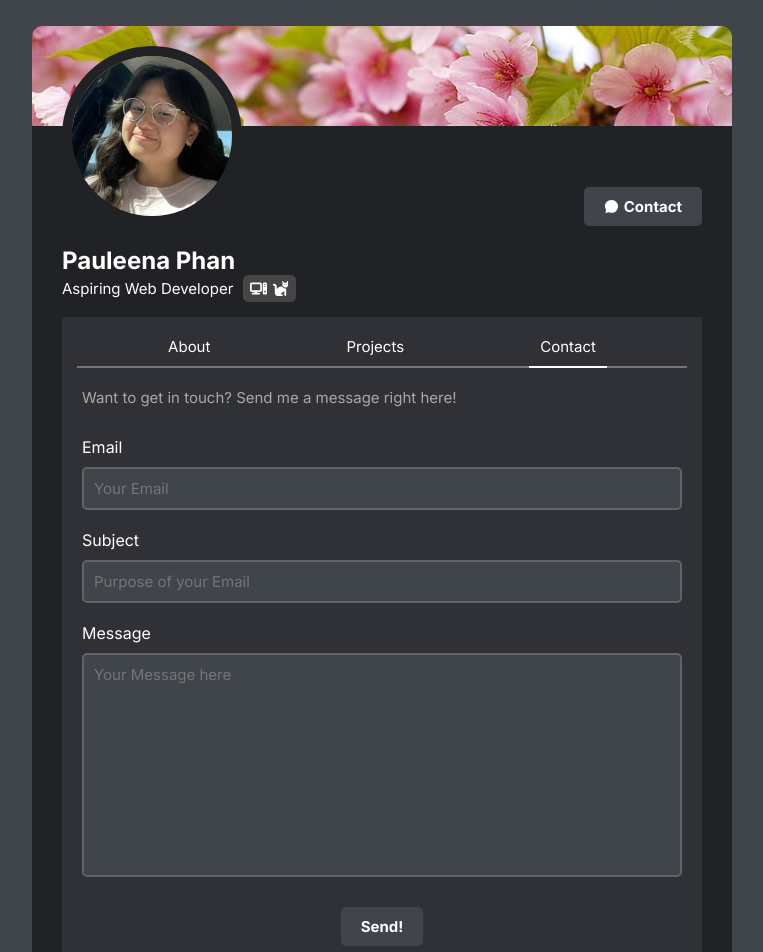
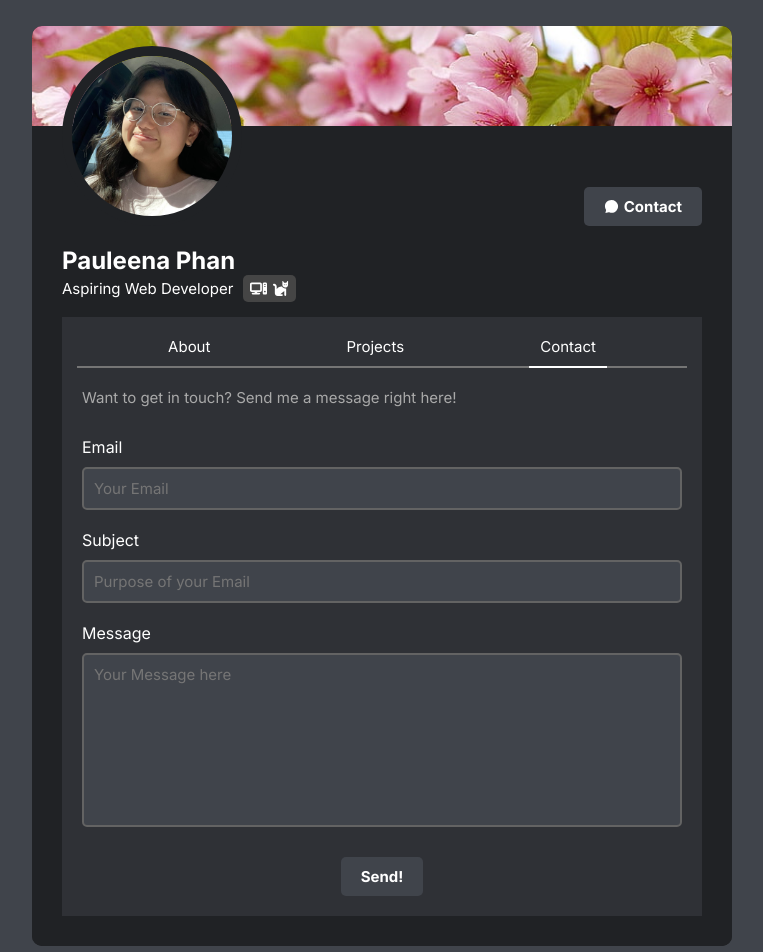
Before and after one commit to pauleenaphan/discord-portfolio, a React (Vite) app: page /Contact in a window 1280 px wide. Shown: the top 952 px of the page, without its empty margins (258-1021 px from the left). Built offline with nearby package versions, Linux system fonts and the light colour scheme.

Commit message:
moved fit-content to correct class

```diff
--- a/src/style/About.css
+++ b/src/style/About.css
@@ -14,7 +14,7 @@
     /* fix this later */
     /* border-radius: 10px; */
     background-color: #2f3136 !important;
-    min-height: 75vh;
+    min-height: 65vh;
     max-height: fit-content;
 }
 
--- a/src/style/Contact.css
+++ b/src/style/Contact.css
@@ -3,7 +3,7 @@
     /* fix this later */
     /* border-radius: 10px; */
     background-color: #2f3136 !important;
-    height: 75vh;
+    min-height: 65vh;
     max-height: fit-content;
 }
 
@@ -34,7 +34,7 @@ input[type=text], textarea{
 }
 
 textarea{
-    height: 200px;
+    height: 150px;
     resize: none;
 }
 
--- a/src/style/Projects.css
+++ b/src/style/Projects.css
@@ -1,7 +1,8 @@
 .projectPage{
     margin: 0 auto;
     background-color: #2f3136 !important;
-    height: 75vh;
+
+    min-height: 65vh;
     max-height: fit-content;
 }
 
```
